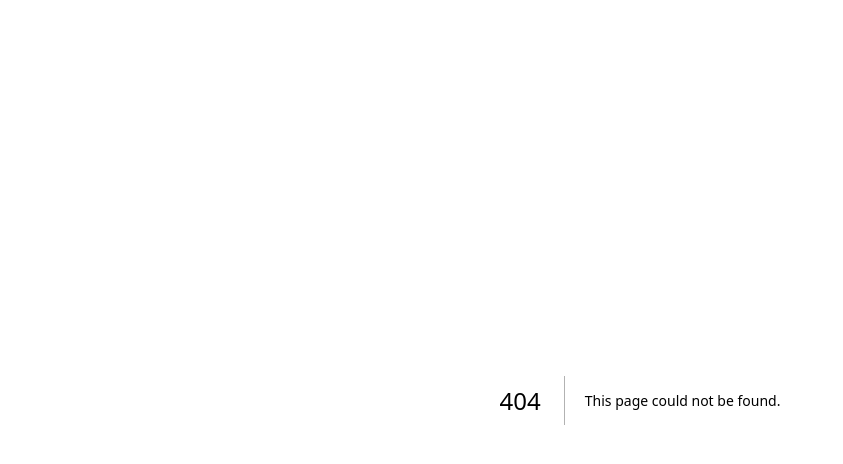
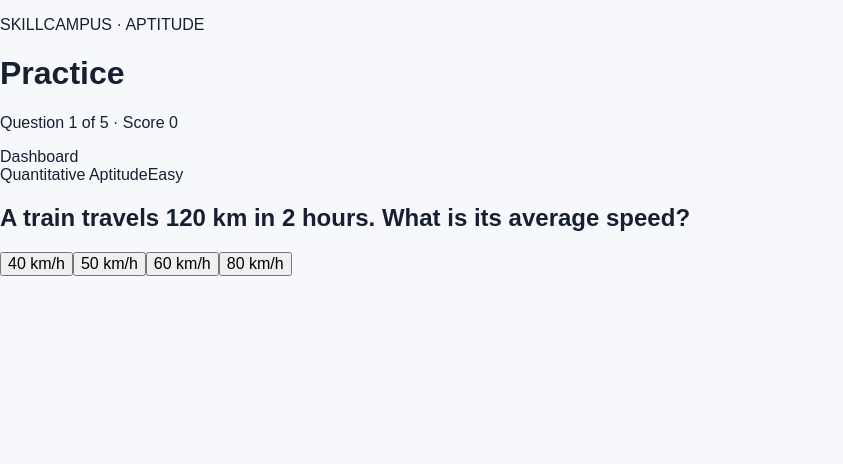
Before and after one commit to s-s-shriram/skillcampus, a Next.js app in the folder frontend/: page /aptitude in a window 1280 px wide. Before the commit this address had no page. Shown: the top 464 px of the page, without its empty margins (0-843 px from the left). Built offline with nearby package versions, Linux system fonts and the light colour scheme.

Commit message:
feat(aptitude): add aptitude practice engine

```diff
--- /dev/null
+++ b/frontend/app/aptitude/page.tsx
@@ -0,0 +1,107 @@
+'use client';
+
+import { useMemo, useState } from 'react';
+import Link from 'next/link';
+
+const questions = [
+  {
+    id: 1,
+    topic: 'Quantitative Aptitude',
+    difficulty: 'Easy',
+    question: 'A train travels 120 km in 2 hours. What is its average speed?',
+    options: ['40 km/h', '50 km/h', '60 km/h', '80 km/h'],
+    answer: '60 km/h',
+    explanation: 'Average speed = distance ÷ time = 120 ÷ 2 = 60 km/h.'
+  },
+  {
+    id: 2,
+    topic: 'Percentages',
+    difficulty: 'Easy',
+    question: 'What is 20% of 250?',
+    options: ['25', '40', '50', '60'],
+    answer: '50',
+    explanation: '20% of 250 = (20/100) × 250 = 50.'
+  },
+  {
+    id: 3,
+    topic: 'Logical Reasoning',
+    difficulty: 'Medium',
+    question: 'Find the next number: 2, 6, 12, 20, 30, ?',
+    options: ['36', '40', '42', '44'],
+    answer: '42',
+    explanation: 'The differences are 4, 6, 8, 10, so the next difference is 12. Therefore 30 + 12 = 42.'
+  },
+  {
+    id: 4,
+    topic: 'Verbal Ability',
+    difficulty: 'Easy',
+    question: 'Choose the word closest in meaning to “abundant”.',
+    options: ['Rare', 'Plentiful', 'Empty', 'Weak'],
+    answer: 'Plentiful',
+    explanation: 'Abundant means existing in large quantities; plentiful has the same meaning.'
+  },
+  {
+    id: 5,
+    topic: 'Time and Work',
+    difficulty: 'Medium',
+    question: 'A person completes a job in 10 days. What fraction of the job is completed in one day at the same rate?',
+    options: ['1/5', '1/10', '1/20', '10/1'],
+    answer: '1/10',
+    explanation: 'If the complete job takes 10 equal-rate days, one day completes 1/10 of the job.'
+  }
+];
+
+export default function AptitudePage() {
+  const [index, setIndex] = useState(0);
+  const [selected, setSelected] = useState('');
+  const [score, setScore] = useState(0);
+  const [answered, setAnswered] = useState(false);
+
+  const question = questions[index];
+  const finished = index === questions.length;
+  const percentage = useMemo(() => Math.round((score / questions.length) * 100), [score]);
+
+  function choose(option: string) {
+    if (answered) return;
+    setSelected(option);
+    setAnswered(true);
+    if (option === question.answer) setScore((value) => value + 1);
+  }
+
+  function next() {
+    setSelected('');
+    setAnswered(false);
+    setIndex((value) => value + 1);
+  }
+
+  if (finished) {
+    return (
+      <main className="practice-page">
+        <div className="practice-header"><p className="eyebrow">SKILLCAMPUS · APTITUDE</p><h1>Practice complete 🎉</h1><p>You scored <strong>{score}/{questions.length}</strong> ({percentage}%).</p></div>
+        <section className="result-card"><h2>Keep improving</h2><p>Practice different topics and difficulty levels. Your attempt engine is ready; the next step is connecting this practice bank to Supabase.</p><Link className="primary-link" href="/dashboard">Back to dashboard</Link></section>
+      </main>
+    );
+  }
+
+  return (
+    <main className="practice-page">
+      <header className="practice-header">
+        <div><p className="eyebrow">SKILLCAMPUS · APTITUDE</p><h1>Practice</h1><p>Question {index + 1} of {questions.length} · Score {score}</p></div>
+        <Link className="secondary-link" href="/dashboard">Dashboard</Link>
+      </header>
+
+      <section className="question-card">
+        <div className="question-meta"><span>{question.topic}</span><span>{question.difficulty}</span></div>
+        <h2>{question.question}</h2>
+        <div className="options">
+          {question.options.map((option) => {
+            const correct = answered && option === question.answer;
+            const wrong = answered && option === selected && option !== question.answer;
+            return <button key={option} className={`option ${correct ? 'correct' : ''} ${wrong ? 'wrong' : ''}`} onClick={() => choose(option)}>{option}</button>;
+          })}
+        </div>
+        {answered && <div className={`feedback ${selected === question.answer ? 'success' : 'failure'}`}><strong>{selected === question.answer ? 'Correct!' : 'Not quite.'}</strong><p>{question.explanation}</p><button onClick={next}>{index === questions.length - 1 ? 'See result' : 'Next question'}</button></div>}
+      </section>
+    </main>
+  );
+}
```
